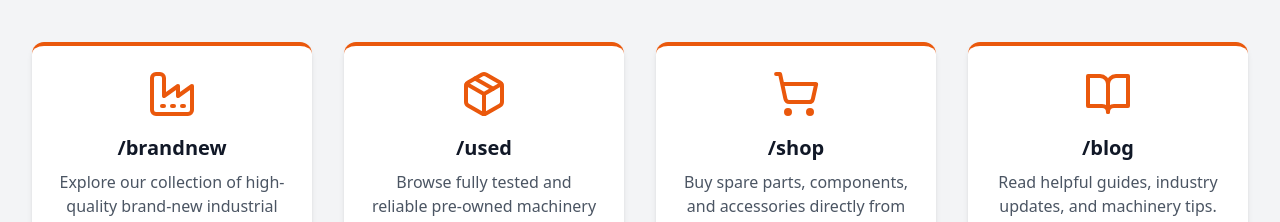
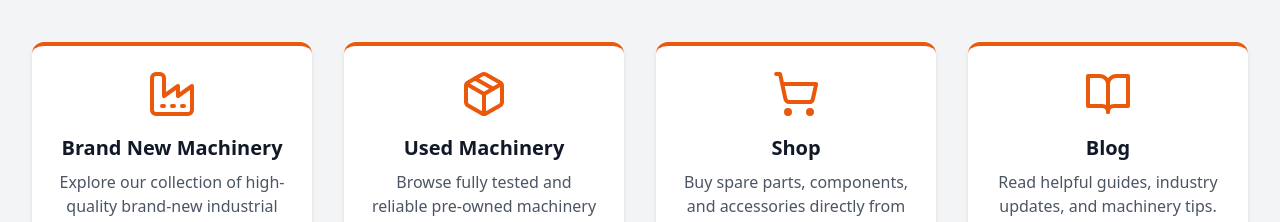
Before and after one commit to kavindu200284/KAVINCO-REACT-SITE, a React (Vite) app: page / in a window 1280 px wide. Shown: the part 960-1182 px from the top of the page. Built offline with nearby package versions, Linux system fonts and the light colour scheme.

Commit message:
all done in route problem

```diff
--- a/src/pages/Home.tsx
+++ b/src/pages/Home.tsx
@@ -134,7 +134,7 @@ export default function Home() {
 
                 {/* TITLE */}
                 <h3 className="text-xl font-semibold text-gray-900 mb-2">
-                  {feature.link}
+                  {feature.title}
                 </h3>
 
                 {/* DESCRIPTION */}
```
